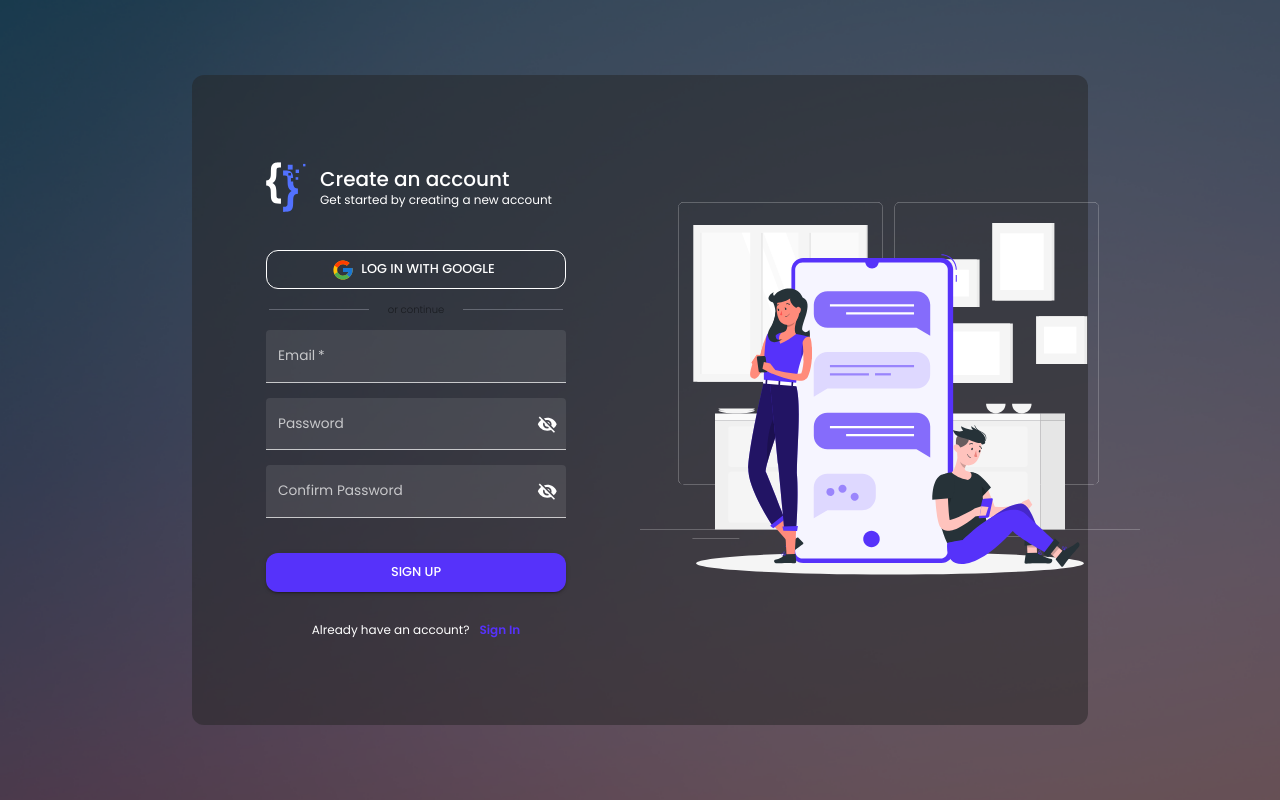
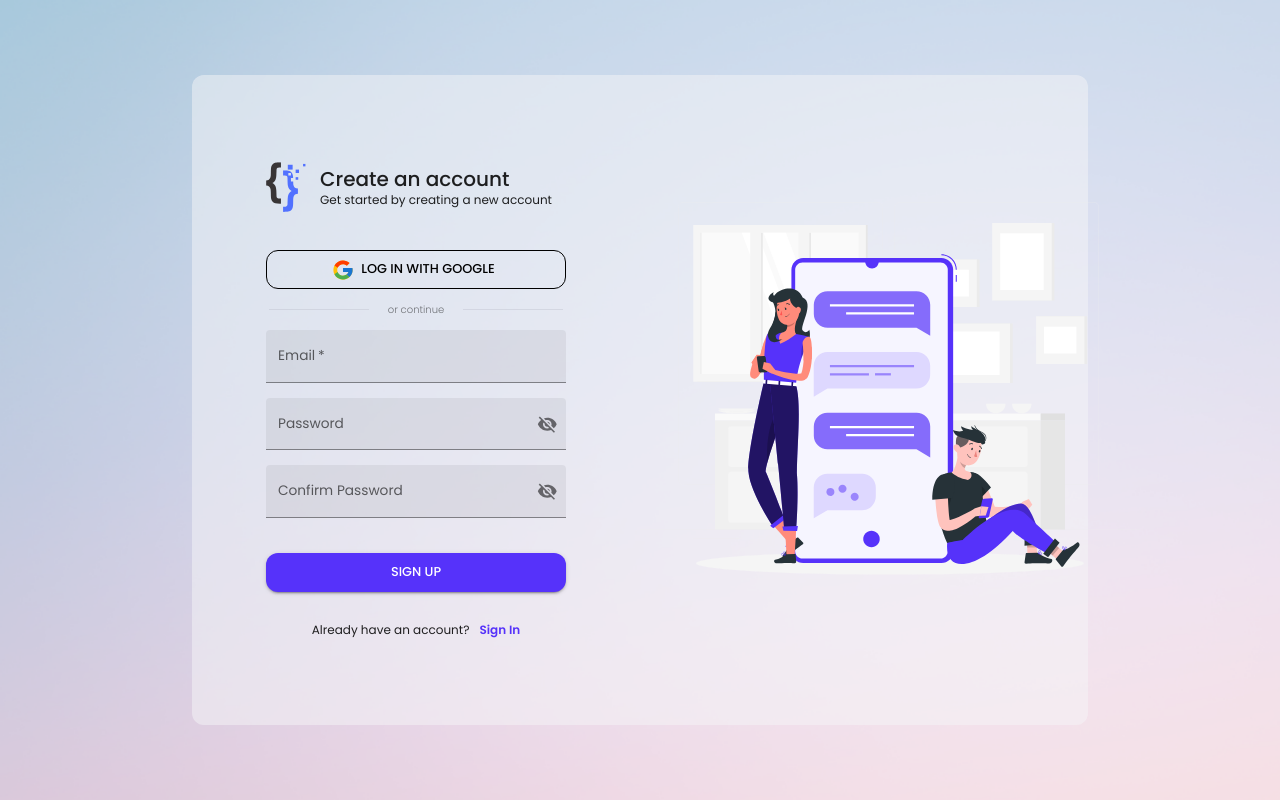
Before and after one commit to erlindiisaj/social-media-app, a React (Create React App) app: page / in a window 1280 px wide. Built offline with nearby package versions, Linux system fonts and the light colour scheme; no server answers.

Commit message:
dark mode fixed

```diff
--- a/src/theme.js
+++ b/src/theme.js
@@ -200,7 +200,7 @@ export const ColorModeContext = createContext({
 });
 
 export const ColorModeContextProvider = ({ children }) => {
-  const [mode, setMode] = useState("dark");
+  const [mode, setMode] = useState("light");
   const [settings, setSettings] = useState(themeSettings(mode));
 
   useEffect(() => {
```
